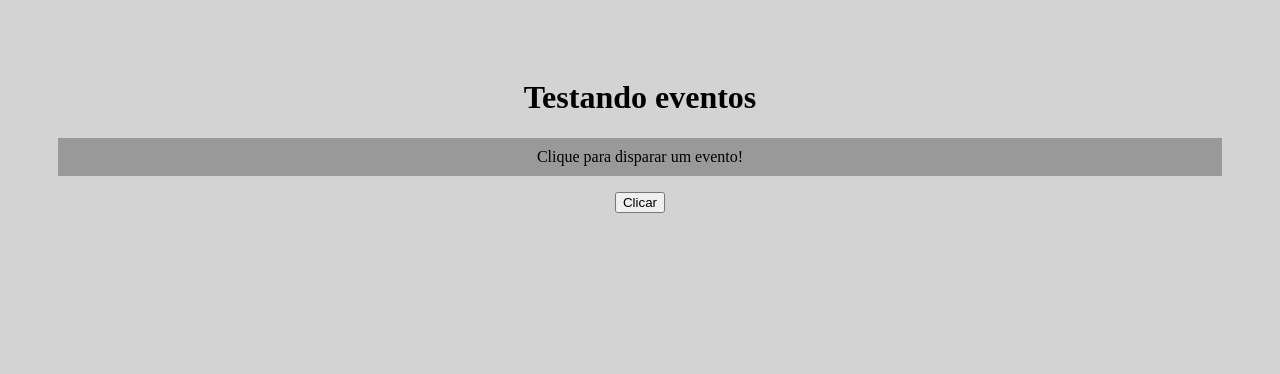
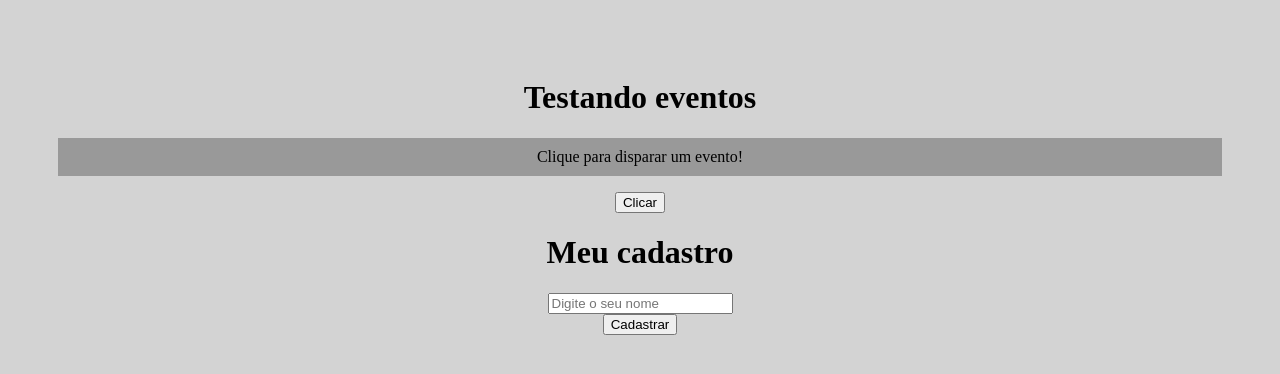
Before and after one commit to llorenzojorge/projeto-costs, a React (Create React App) app in the folder projeto-costs/: page / in a window 1280 px wide. Shown: the top 374 px of the page. Built offline with nearby package versions, Linux system fonts and the light colour scheme.

Commit message:
Testando o onClick and onSubmit com o preventDefault()

```diff
--- a/projeto-costs/src/App.jsx
+++ b/projeto-costs/src/App.jsx
@@ -1,10 +1,7 @@
 import './App.css';
-import HelloWorld from './components/HelloWorld';
-import SayMyName from './components/SayMyName';
-import Pessoa from './components/Pessoa';
-import Frase from './components/Frase';
-import List from './components/List';
 import Evento from './components/Evento';
+import Form from './components/Form';
+
 
 function App() {
 
@@ -12,6 +9,7 @@
     <div className="App">
       <h1>Testando eventos</h1>
       <Evento />
+      <Form />
     </div>
   );
 
--- a/projeto-costs/src/components/Evento.jsx
+++ b/projeto-costs/src/components/Evento.jsx
@@ -1,7 +1,7 @@
 function Evento() {
 
     function meuEvento() {
-        window.prompt('Teste')
+        window.alert('Você clicou no botão!')
     }
 
     return (
--- /dev/null
+++ b/projeto-costs/src/components/Form.jsx
@@ -0,0 +1,25 @@
+function Form() {
+
+    function cadastrarUsuario(e) {
+        e.preventDefault();
+        window.alert('Usuário cadastrado!')
+    }
+
+    return (
+        <div>
+            <h1>Meu cadastro</h1>
+            <form onSubmit={cadastrarUsuario}>
+                <div>
+                    <input type="text" placeholder="Digite o seu nome"/>
+                </div>
+                <div>
+                    <input type="submit" value="Cadastrar"/>
+                </div>
+            </form>
+        </div>
+
+    )
+
+}
+
+export default Form
```
